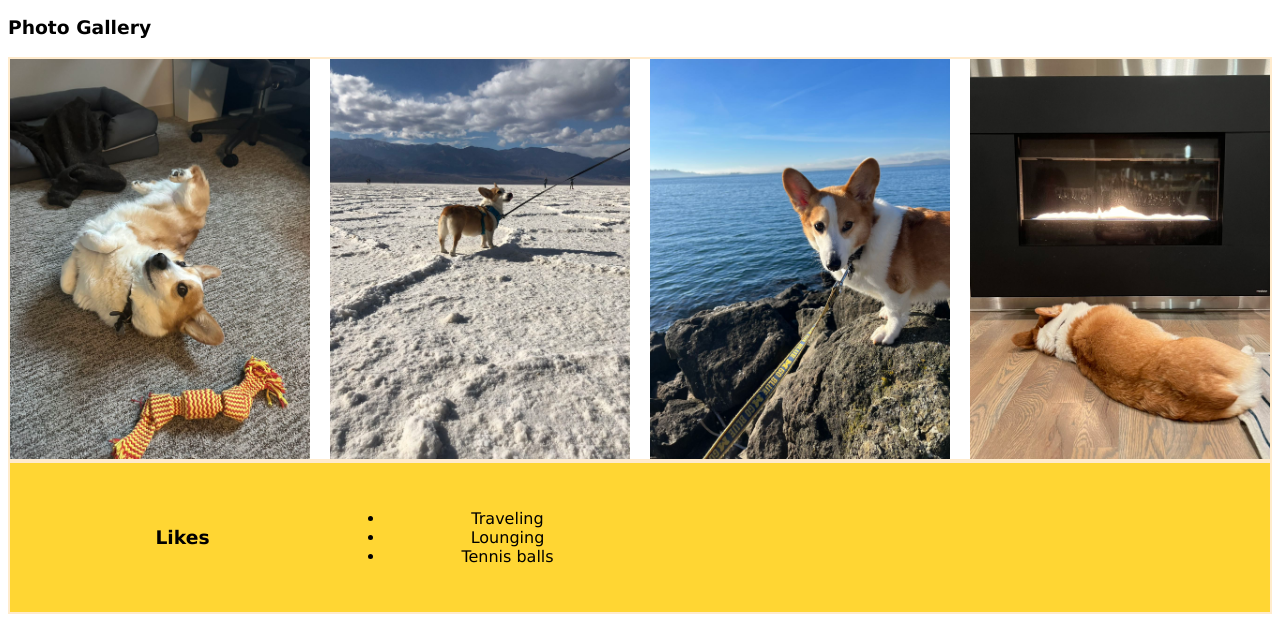
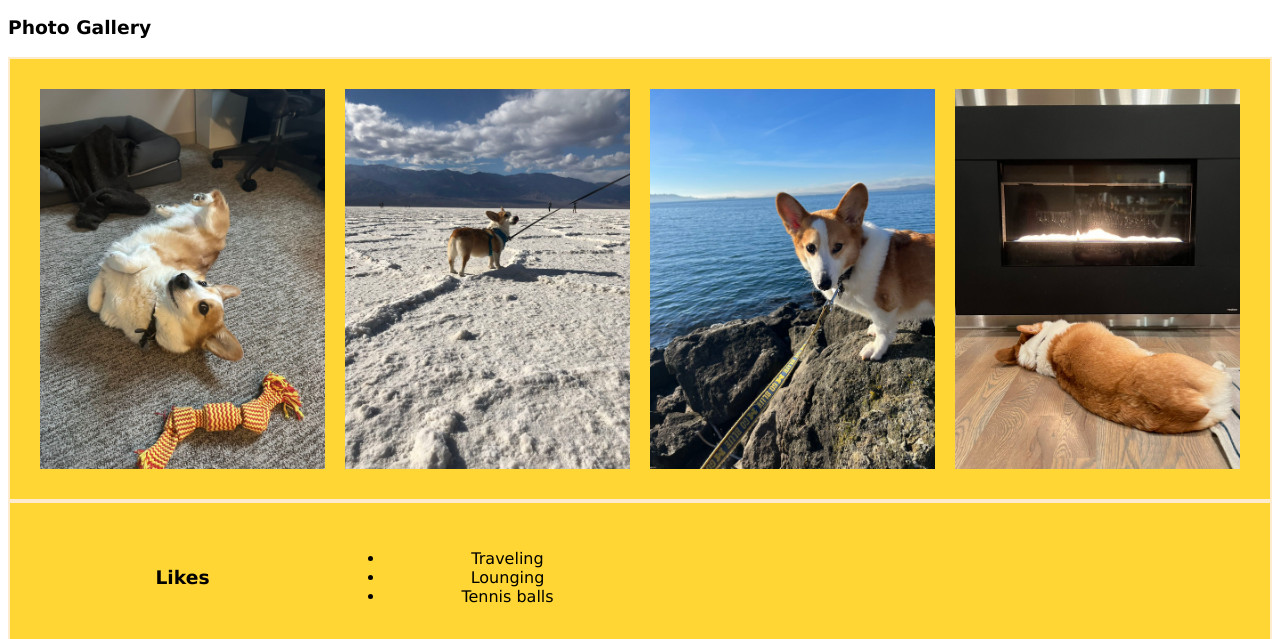
Before and after one commit to junlivin/CCP-MobileView, a plain HTML site: page index.html in a window 1280 px wide. Shown: the part 3621-4260 px from the top of the page. Drawn offline with Linux system fonts and the light colour scheme.

Commit message:
Add files via upload

```diff
--- a/index.html
+++ b/index.html
@@ -108,7 +108,7 @@
         <P>Cody loves traveling. He enjoys walking on the beach and taking sun naps. But he hates cold weather. He would like to stay at home lounging by the fireplace in winter.</P>
     </div>
         <h3>Photo Gallery</h3>
-        <div lass="textblock">
+        <div class="textblock">
         <img src="images/cody_play.jpg" width ="200" alt = "Cody lying on the ground making faces.">
         <img src="images/cody_deathvalley.jpg"  width ="200" alt="Cody visiting Badwater Basin in Death Valley National Park.">
         <img src="images/cody_sea.jpg"  width ="200" alt="Cody having a walk by the sea.">
```
